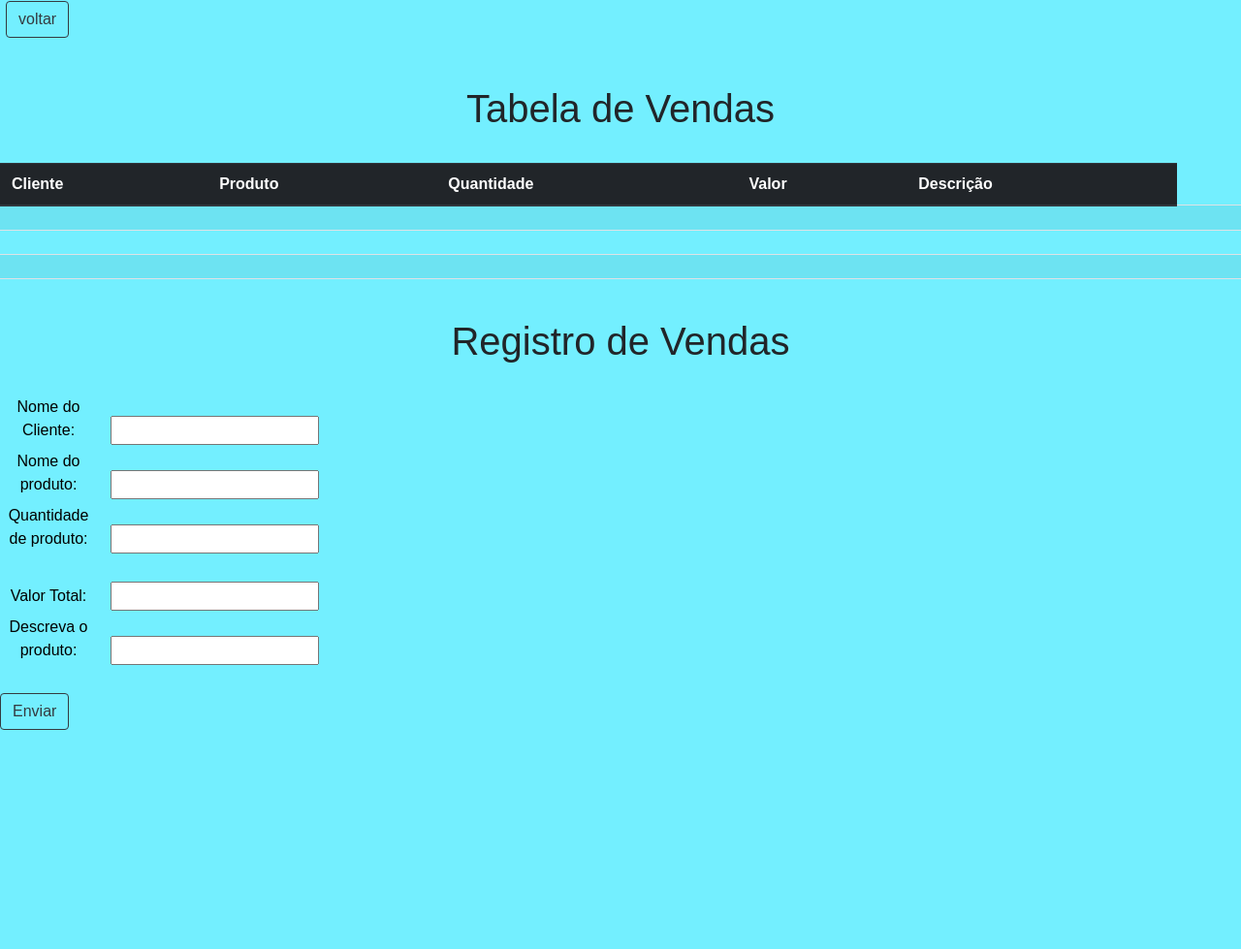
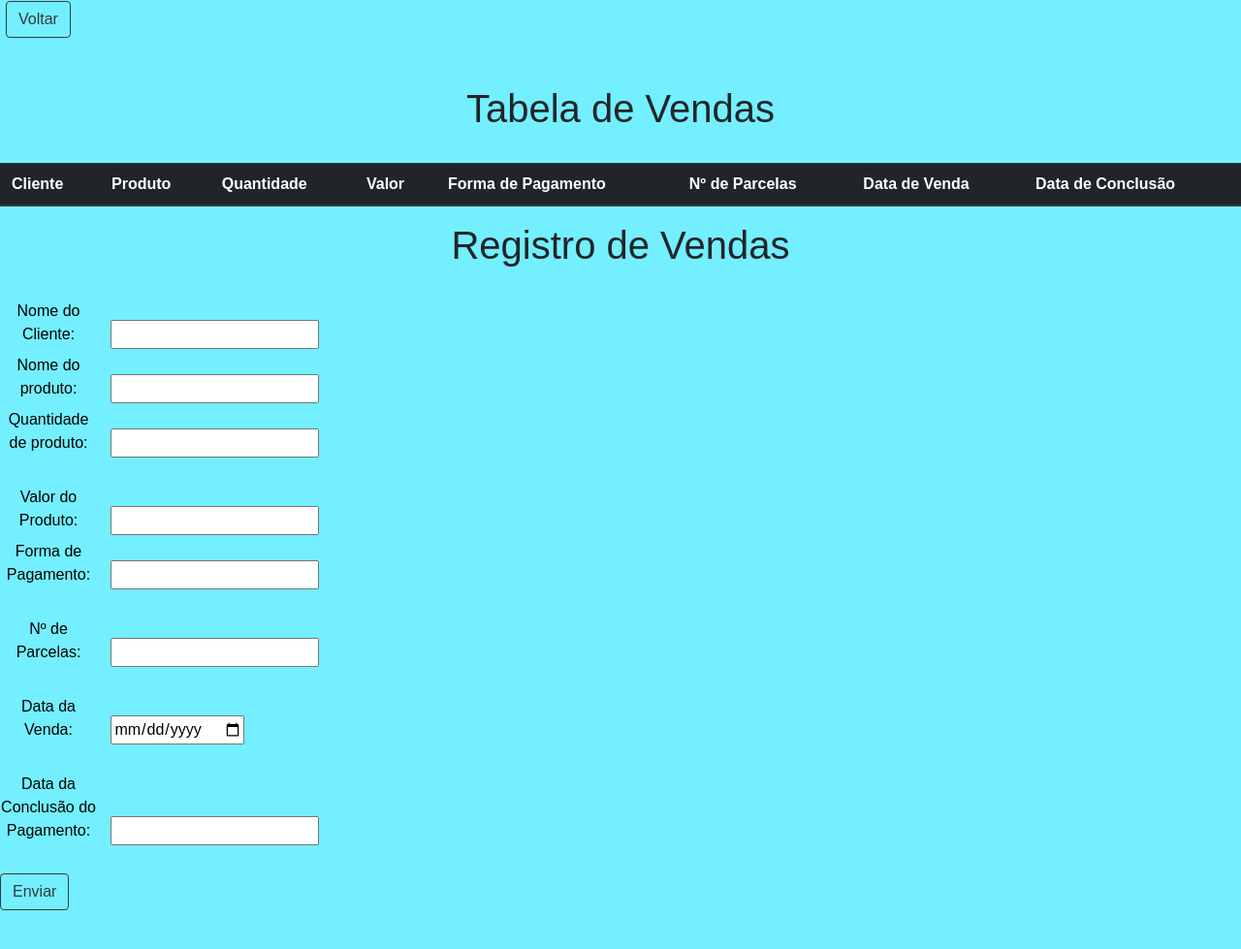
Before and after one commit to rayssaab/OLPcons, a PHP site: page /pages/registro_vendas.php in a window 1280 px wide. Shown: the whole page at 97% size. Before the commit the page ends 753 px from the top, so only its background shows below. Run offline with PHP 8.4, Linux system fonts and the light colour scheme; lists and menus that the app fills with data are empty.

Commit message:
Rayssa 20/06

```diff
--- a/pages/estoque.php
+++ b/pages/estoque.php
@@ -31,7 +31,8 @@
     <div class="corpo">
     <div class="cabecalho">
     <div id="lista">
-    <button><a class="btn btn-outline-dark" href="home.php" >voltar</a></button>
+    <!--botao voltar-->
+    <button><a class="btn btn-outline-dark" href="home.php" >Voltar</a></button>
     <!--Tabela!-->
         <h1 class="titulo"><br>Tabela de Produtos</h1><br>
         <table class="table table-striped table-hover">
--- a/pages/registro_marcas.php
+++ b/pages/registro_marcas.php
@@ -31,7 +31,8 @@ $produto_banco = $conn->query($sql);
     <div class="corpo">
     <div class="cabecalho">
         <div id="lista">
-        <button><a class="btn btn-outline-dark" href="home.php" >voltar</a></button>
+    <!--botao voltar-->
+        <button><a class="btn btn-outline-dark" href="home.php" >Voltar</a></button>
     <!--Tabela!-->
         <h1 class="titulo"><br>Tabela de Marcas</h1><br>
         <table class="table table-striped table-hover">
@@ -39,7 +40,7 @@ $produto_banco = $conn->query($sql);
                 <tr>
                     <thead class="thead-dark">
                     <th scope="col">Nome</th>
-                    <th scope="col">Lucratividade</th>
+                    <th scope="col">Lucratividade(%)</th>
                     <th scope="col">Ações</th>
                 </tr>
             </thead>
--- a/pages/registro_pedidos.php
+++ b/pages/registro_pedidos.php
@@ -31,8 +31,8 @@
     <div class="corpo">
     <div class="cabecalho">
     <div id="lista">
-    <button><a class="btn btn-outline-dark" href="home.php" >voltar</a></button>
-
+    <!--botao voltar-->
+    <button><a class="btn btn-outline-dark" href="home.php" >Voltar</a></button>
     <!--Tabela!-->
         <h1 class="titulo"><br>Tabela de Pedidos</h1><br>
         <table class="table table-striped table-hover">
--- a/pages/registro_vendas.php
+++ b/pages/registro_vendas.php
@@ -10,7 +10,8 @@
     <html>
 </head>
 <body>
-<button><a class="btn btn-outline-dark" href="home.php" >voltar</a></button>
+<!--botao voltar-->
+<button><a class="btn btn-outline-dark" href="home.php" >Voltar</a></button>
     <div class="corpo">
         <div class="cabecalho">
             <div id="lista">
@@ -23,38 +24,14 @@
                             <th scope="col">Produto</th>
                             <th scope="col">Quantidade</th>
                             <th scope="col">Valor</th>
-                            <th scope="col">Descrição</th>
+                            <th scope="col">Forma de Pagamento</th>
+                            <th scope="col">Nº de Parcelas</th>
+                            <th scope="col">Data de Venda</th>
+                            <th scope="col">Data de Conclusão</th>
                         </tr>
                     </thead>
                     <tbody>
-                        <tr>
-                            <th scope="row"></th>
-                            <td></td>
-                            <td></td>
-                            <td></td>
-                            <td></td>
-                            <td></td>
-                        </tr>
-                        <tr>
-                            <th scope="row"></th>
-                            <td></td>
-                            <td></td>
-                            <td></td>
-                            <td></td>
-                            <td></td>
-                        </tr>
-                        <tr>
-                            <th scope="row"></th>
-                            <td colspan="2"></td>
-                            <td></td>
-                            <td></td>
-                            <td></td>
-                        </tr>
-                        <th scope="row"></th>
-                            <td colspan="2"></td>
-                            <td></td>
-                            <td></td>
-                            <td></td>
+
                     </tbody>
                 </table>
 
@@ -76,18 +53,30 @@
                         <input type="number" name="revenda"><br><br>
                     </div>
                     <div class="lucratividade">
-                        <label for="preco_venda">Valor Total:</label>
-                        <input type="text" name="revenda"><br>
+                        <label for="valor_produto">Valor do Produto:</label>
+                        <input type="number" name="valor_produto"><br>
                     </div>
-                    <div class="descricao-produto">
-                        <label for="descricao-produto">Descreva o produto:</label>
-                        <input type="text" name="descricao_produto"><br><br>
+                    <div class="pagamento">
+                        <label for="pagamento">Forma de Pagamento:</label>
+                        <input type="text" name="pagamento"><br><br>
+                    </div>
+                    <div class="parcelas">
+                        <label for="parcelas">Nº de Parcelas:</label>
+                        <input type="text" name="pagamento"><br><br>
+                    </div>
+                    <div class="data_venda">
+                        <label for="data_venda">Data da Venda:</label>
+                        <input type="date" name="data_venda"><br><br>
+                    </div>
+                    <div class="data_pagamento">
+                        <label for="data_pagamento">Data da Conclusão do Pagamento:</label>
+                        <input type="text" name="pagamento"><br><br>
+                    </div>
+                    <div>
                         <button type="button" class="btn btn-outline-dark">Enviar</button>
                     </div>
                 </form>
             </div>
-
-
         </div>
     </div>
     <br>
```
Also changed, not shown: pages/relatorio_vendas.php (+3 -29 lines).
